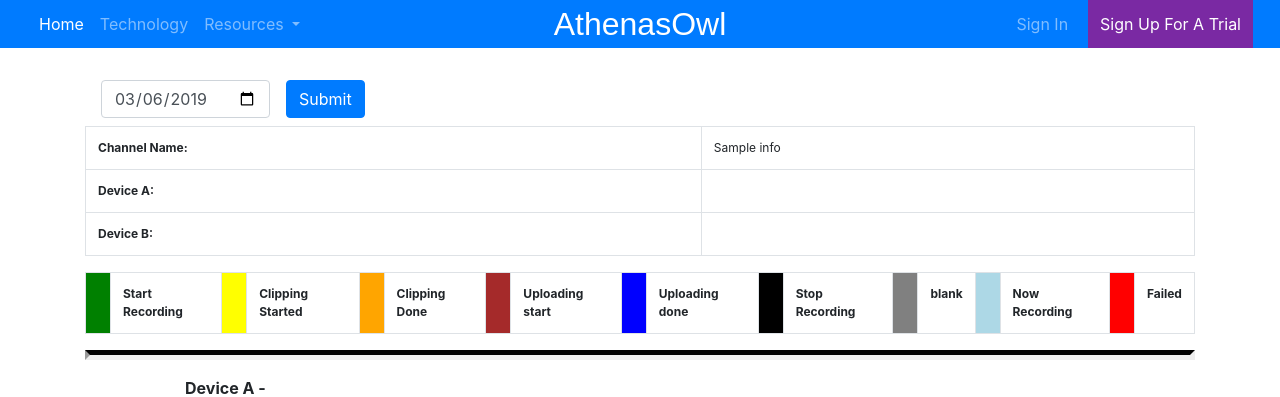
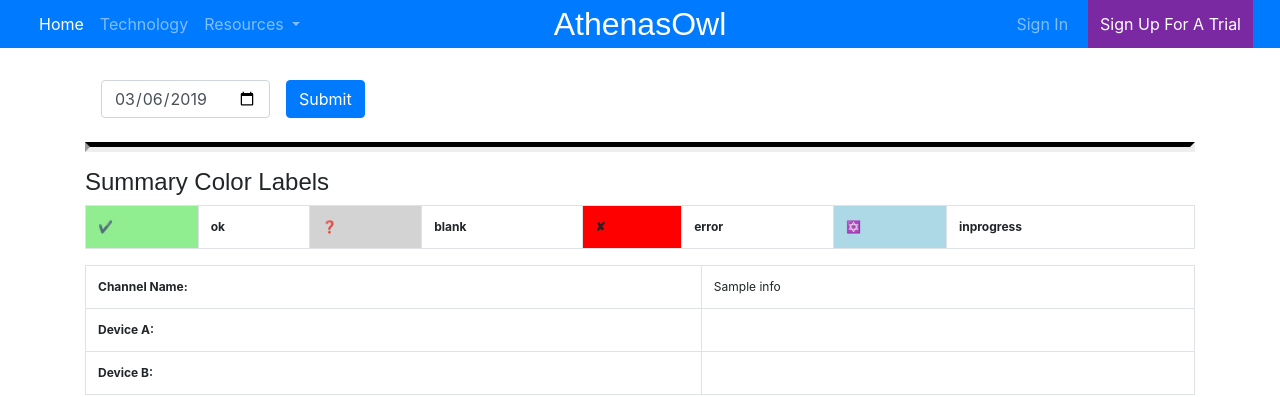
Before and after one commit to teraflik/ao-tv-recording-dashboard, a Django app: page /graph_ui/recording in a window 1280 px wide. Shown: the top 397 px of the page. Run offline with Django 3.2, Linux system fonts and the light colour scheme; tables that the repository leaves empty hold one stand-in row (values such as "Sample post"); grey boxes marked "Sample" are stand-in pictures; data that the repository does not hold is empty; some libraries are stand-ins or nearby versions; some web fonts are replaced.

Commit message:
Separate colorLabels for timeline and summaryTable

```diff
--- a/graph_ui/static/graph_ui/js/recording.js
+++ b/graph_ui/static/graph_ui/js/recording.js
@@ -264,72 +264,77 @@
     return reverseMapping;
 }
 
+var summaryStatusEnum  = Object.freeze({
+    "ok"    :   1,
+    "blank"   :   2,
+    "error" :   3,
+    "inprogress":   4
+});
+
+// Ref:- https://stackoverflow.com/questions/21346967/using-value-of-enum-as-key-in-another-enum-in-javascript
+var summaryStatusToGraphic = {
+    [summaryStatusEnum.ok] : {
+                            "bgcolor" : "lightgreen",
+                            "innerHTML" : "&#10004;",
+                            },
+    [summaryStatusEnum.blank] : {
+                            "bgcolor" : "lightgrey",
+                            "innerHTML" : "&#10067;",
+                            },
+    [summaryStatusEnum.error] : {
+                            "bgcolor" : "red",
+                            "innerHTML" : "&#10008;",
+                            },
+    [summaryStatusEnum.inprogress] : {
+                            "bgcolor" : "lightblue",
+                            "innerHTML" : "&#10017;",
+                            }
+};
+
+
 function updateSummaryTable(formattedData, endpoint) {
 
     //  create a colorToStage mapping
     var colorToStage = reverseJsonMapper(stageToColor);
 
     //  check status
-    var statusEnum  = Object.freeze({
-                                        "ok"    :   1,
-                                        "blank"   :   2,
-                                        "error" :   3,
-                                        "inprogress":   4
-                                    });
 
-    var status = statusEnum.ok;
+    var status = summaryStatusEnum.ok;
 
     for(var i = 0; i < formattedData.length; i++) {
         var color = formattedData[i][dataTableEnum.color];
         var stage = colorToStage[color];
 
         if (stage == 'blank') {
-            status = statusEnum.blank;
+            status = summaryStatusEnum.blank;
             break;
         }
         else if (stage == "Start Recording" || stage == "Stop Recording") {
             continue;
         }
         else if (stage == 'Failed') {
-            status = statusEnum.error;
+            status = summaryStatusEnum.error;
             break;
         }
         else if (stage != 'Uploading done') {
-            status = statusEnum.inprogress;
+            status = summaryStatusEnum.inprogress;
         }
         // else if (stage == 'Now Recording') {
         //     console.log("Now Recording Hitted!!");
-        //     status = statusEnum.inprogress;
+        //     status = summaryStatusEnum.inprogress;
         // }
     }
 
-    var innerHTML;
-    var bgcolor;
+    var innerHTML = summaryStatusToGraphic[status].innerHTML;
+    var bgcolor = summaryStatusToGraphic[status].bgcolor;
 
-
-    if (status == statusEnum.error) {
-        innerHTML = '&#10008;';     //  cross sign
-        bgcolor = stageToColor['Failed'];
-    }
-    else if (status == statusEnum.blank) {
-        innerHTML = '&#10067;';     //  question mark
-        bgcolor = stageToColor['blank'];
-    }
-    else if (status == statusEnum.inprogress) {
-        innerHTML = '&#10017;';     // STAR OF DAVID
-        bgcolor = stageToColor['Now Recording'];
-    }
-    else if (status == statusEnum.ok) {
-        innerHTML = '&#10004;';     //  tick sign
-        bgcolor = 'green';
-    }
-
+    // select the DOM element corresponding to summaryBox of this channel.
     var deviceID = endpoint.searchParams.get('device_id');
     var channelValue = endpoint.searchParams.get('channel_values');
-
     var summaryBoxID = ['s', deviceID, channelValue].join("_");
     var summaryBox = document.getElementById(summaryBoxID);
 
+    // fill the DOM Element with the details.
     summaryBox.innerHTML = innerHTML;
     summaryBox.setAttribute('bgcolor', bgcolor);
 }
@@ -730,7 +735,7 @@
 }
 
 function setColorLabels() {
-    var table = document.getElementById("color-labels");
+    var table = document.getElementById("timeline-color-labels");
     var trElement = table.childNodes[1].childNodes[1];
 
     for (key in stageToColor) {
@@ -741,6 +746,28 @@
 
             var color = document.createElement("th");
             color.setAttribute("bgcolor", stageToColor[key]);
+
+            trElement.appendChild(color);
+            trElement.appendChild(stage);
+        }
+    }
+}
+
+function setSummaryColorLabels() {
+    var table = document.getElementById("summary-color-labels");
+    var trElement = table.childNodes[1].childNodes[1];
+
+    var summaryReverseEnum = reverseJsonMapper(summaryStatusEnum)
+
+    for (key in summaryStatusToGraphic) {
+        if (summaryStatusToGraphic.hasOwnProperty(key)) {
+
+            var stage = document.createElement("th");
+            stage.innerText = summaryReverseEnum[key];
+
+            var color = document.createElement("th");
+            color.setAttribute("bgcolor", summaryStatusToGraphic[key].bgcolor);
+            color.innerHTML = summaryStatusToGraphic[key].innerHTML;
 
             trElement.appendChild(color);
             trElement.appendChild(stage);
@@ -811,6 +838,9 @@
     //  patch:  add color labels to page top
     setColorLabels();
 
+    //  patch:  add summaryColorLabels at top of summaryTable.
+    setSummaryColorLabels();
+
     //  patch:  attach summaryTable to timelines
     attachSummaryToTimeline();
 
--- a/graph_ui/templates/graph_ui/recording.html
+++ b/graph_ui/templates/graph_ui/recording.html
@@ -69,6 +69,16 @@
           <button type="submit" class="btn btn-primary mb-2">Submit</button>
       </form>
 
+    <!-- Summary Color Labels -->
+    <hr>
+    <h4> Summary Color Labels</h4>
+    <table class="table table-bordered table-hover" id="summary-color-labels" style="font-size: 12px">
+      <tbody>
+        <tr>
+
+        </tr>
+      </tbody>
+    </table>
 
     <!-- Summary Table -->
     <table class="table table-bordered table-hover" id="summary" style="font-size: 12px">
@@ -96,9 +106,12 @@
       </tbody>
     </table>
 
-
-    <!-- Color Labels Table -->
-    <table class="table table-bordered table-hover" id="color-labels" style="font-size: 12px">
+    <br>
+    <br>
+    <hr>
+    <!-- Timeline Color Labels-->
+    <h4> Timeline Color Labels</h4>
+    <table class="table table-bordered table-hover" id="timeline-color-labels" style="font-size: 12px">
       <tbody>
         <tr>
 
```
